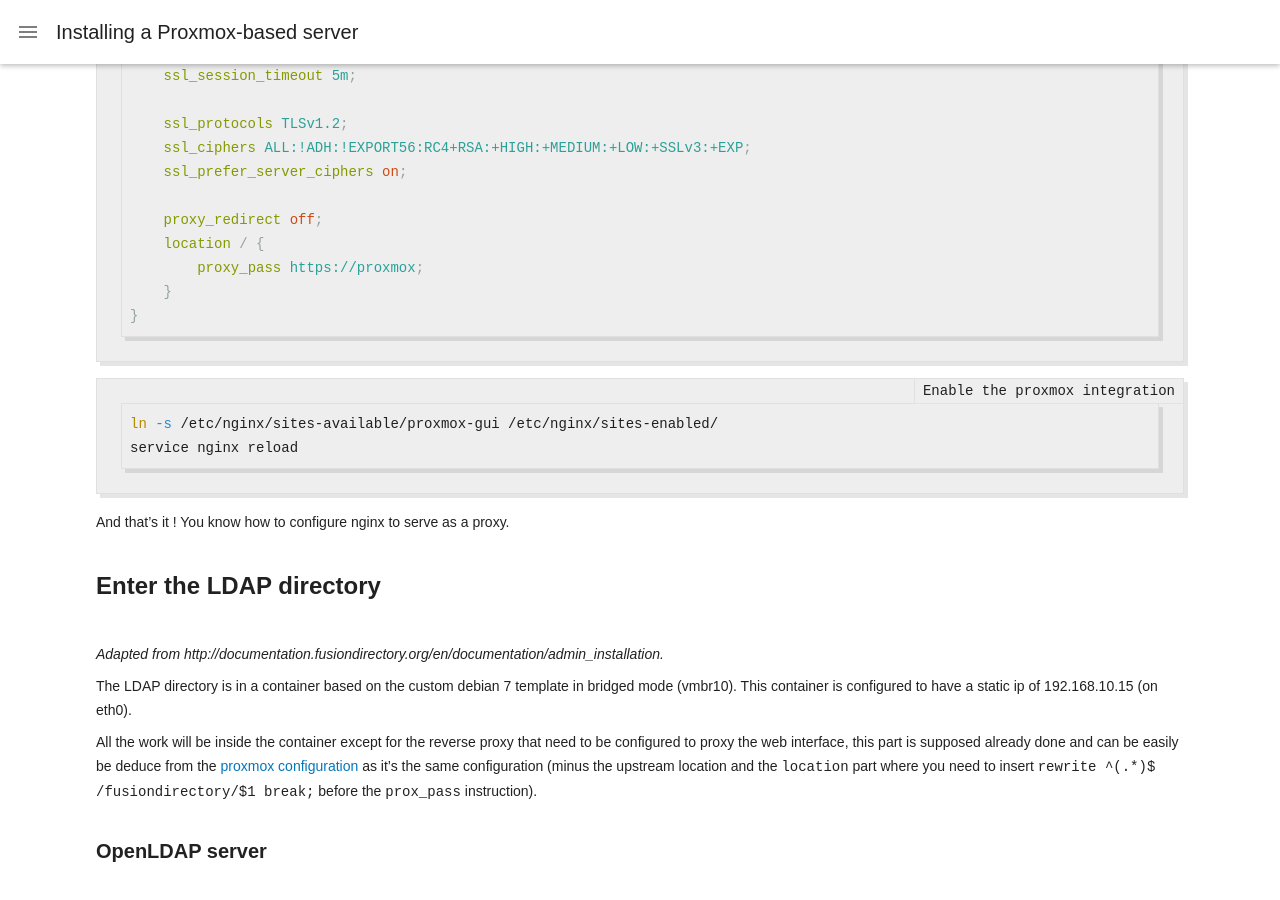
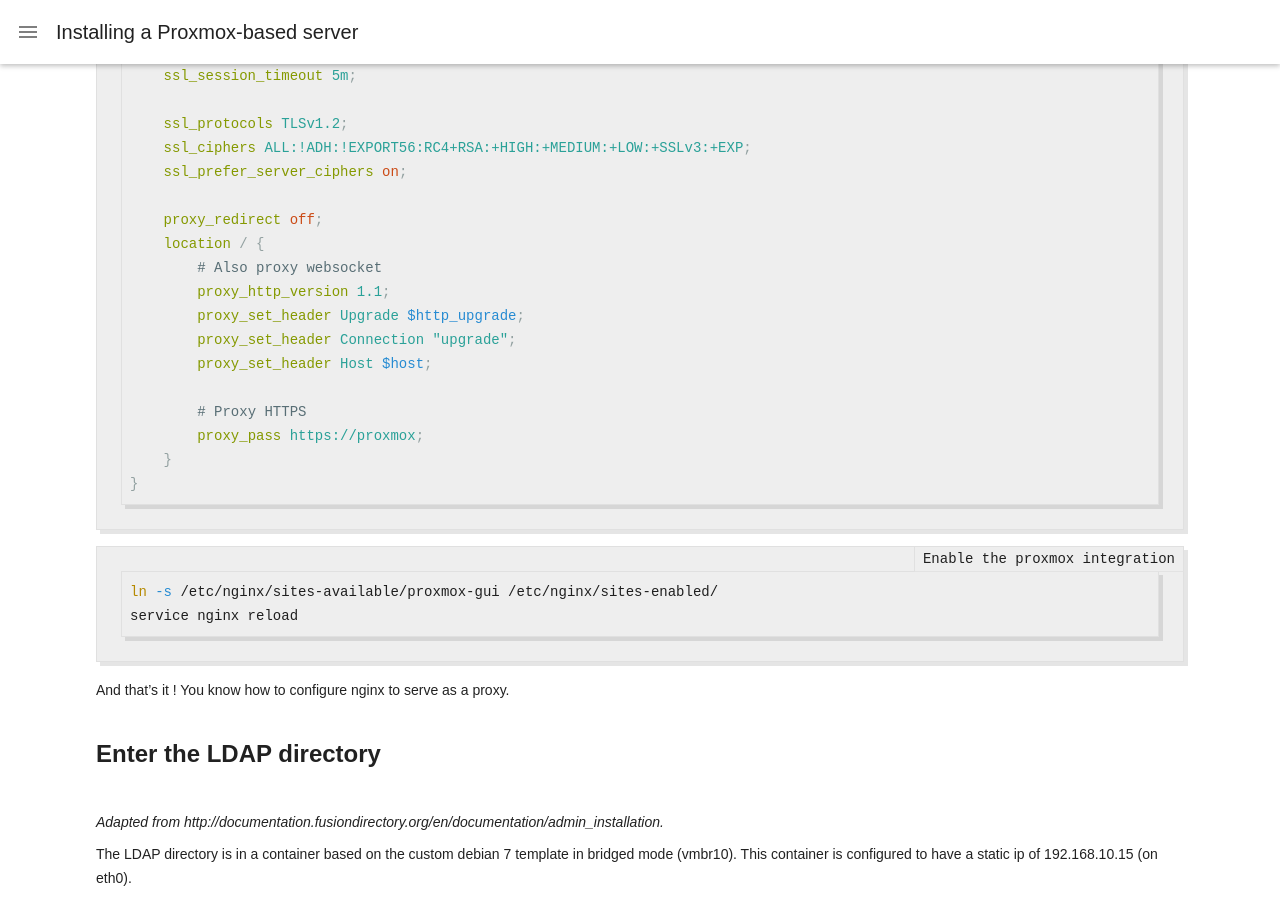
Before and after one commit to fmonniot/fmonniot.github.com, a Jekyll site: the page built from _posts/2015-03-25-installing-a-proxmox-based-server.md, in a window 1280 px wide and 900 px high, scrolled down 10979 px. Built offline with Jekyll 4.4.1, drawn with Linux system fonts in a browser that asks for light colours; some web fonts are replaced; Markdown is read by kramdown in place of the engine named in the settings.

Commit message:
Enhance the proxmox nginx configuration to include WebSocket

```diff
--- a/_posts/2015-03-25-installing-a-proxmox-based-server.md
+++ b/_posts/2015-03-25-installing-a-proxmox-based-server.md
@@ -454,6 +454,13 @@
 
     proxy_redirect off;
     location / {
+        # Also proxy websocket
+        proxy_http_version 1.1;
+        proxy_set_header Upgrade $http_upgrade;
+        proxy_set_header Connection "upgrade";
+        proxy_set_header Host $host;
+
+        # Proxy HTTPS
         proxy_pass https://proxmox;
     }
 }
```
